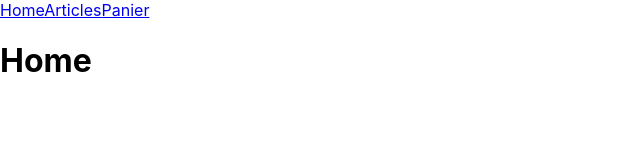
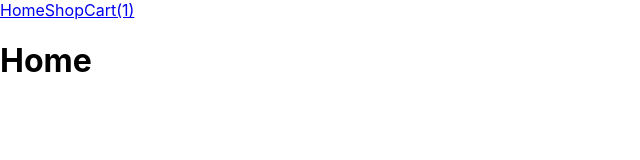
Before and after one commit to Shane99dt/Front-Colors, a React (Create React App) app: page / in a window 1280 px wide. Shown: the top 160 px of the page, without its empty margins (0-640 px from the left). Built offline with nearby package versions, Linux system fonts and the light colour scheme.

Commit message:
components Card

```diff
--- /dev/null
+++ b/src/components/H4.js
@@ -0,0 +1,5 @@
+const H4 = ({ children }) => {
+    return <h4>{children}</h4>
+  }
+
+  export default H4
--- a/src/components/Nav.js
+++ b/src/components/Nav.js
@@ -5,8 +5,8 @@ const Nav = () =>{
         <header>
             <nav className="flex g-30 p-10 b-b">
                 <Link to={'/'}>Home</Link>
-                <Link to={'/Articles'}>Articles</Link>
-                <Link to={'/Panier'}>Panier</Link>
+                <Link to={'/Articles'}>Shop</Link>
+                <Link to={'/Panier'}>Cart(1)</Link>
 
             </nav>
         </header>
```
Also changed, not shown: src/components/Card.js (added, +16 -0 lines), src/components/CompleteCard.js (added, +22 -0 lines).
